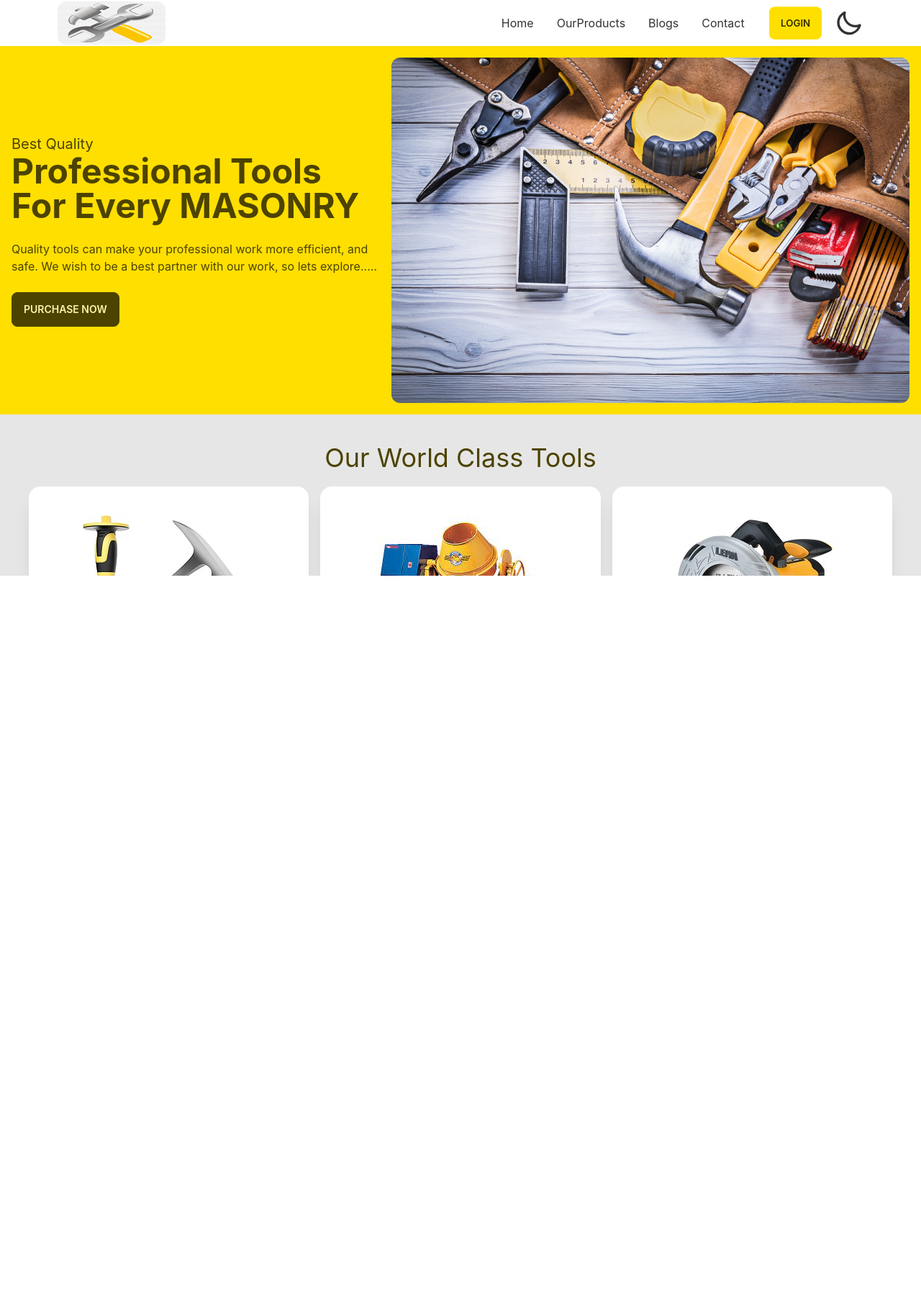
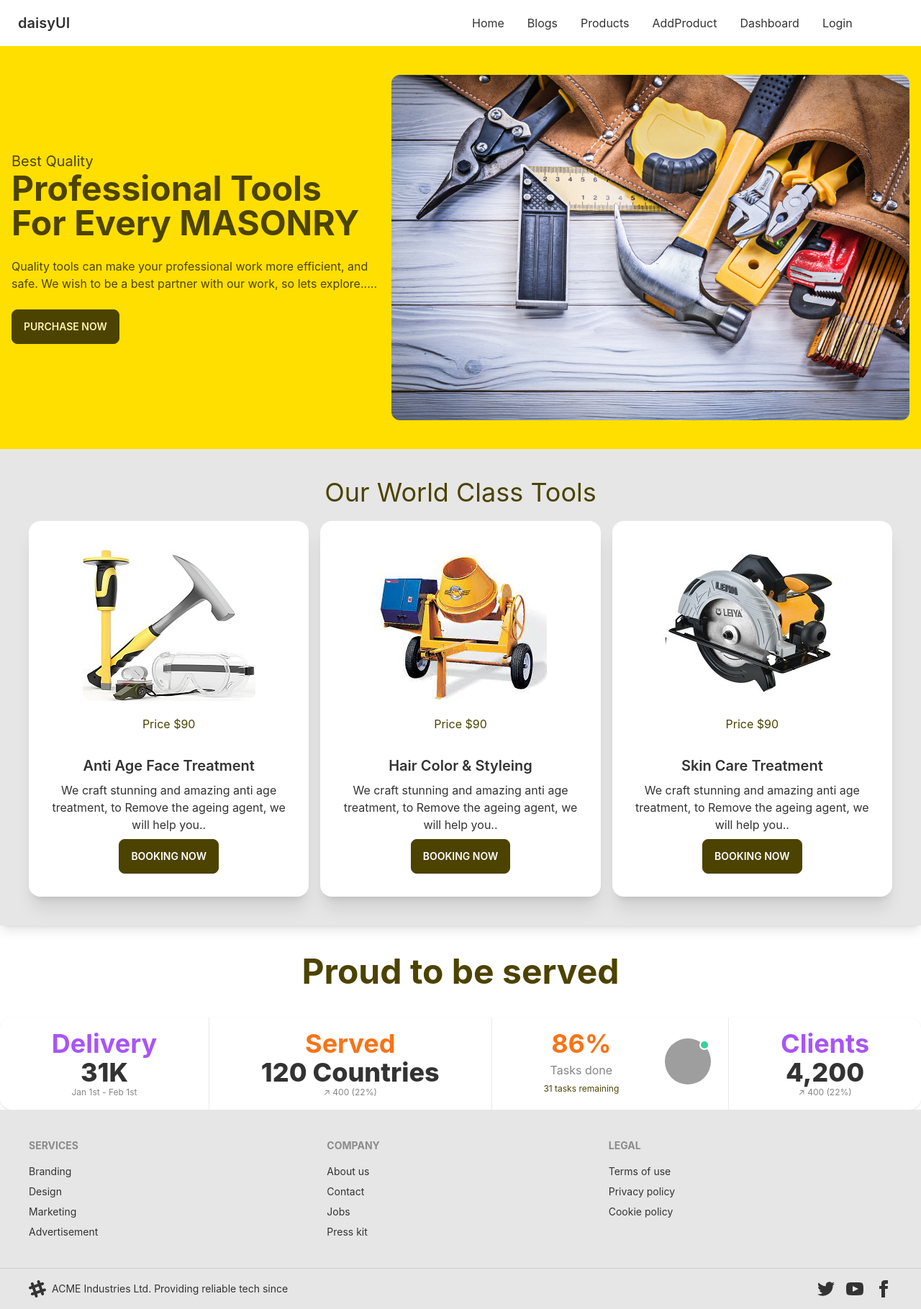
Before and after one commit to omarfarukesham/toolMerchant-client, a React (Create React App) app: page / in a window 1280 px wide. Shown: the whole page at 72% size. Before the commit the page ends 800 px from the top, so only its background shows below. Built offline with nearby package versions, Linux system fonts and the light colour scheme; grey boxes are pictures that could not be loaded; the HTML template or start-up script is replaced by a standard one.

Commit message:
landing page done

```diff
--- a/src/App.js
+++ b/src/App.js
@@ -1,27 +1,29 @@
 
 import { Route, Routes } from 'react-router-dom';
 import './App.css';
+import Blogs from './Components/Pages/Blogs';
 import Contact from './Components/Pages/Contact';
 import Home from './Components/Pages/Home/Home';
+import Products from './Components/Pages/Products';
 // import Home from './Components/Pages/Home/Home';
-import Protfolio from './Components/Pages/Protfolio';
-import Teams from './Components/Pages/Teams';
+
 import Login from './Components/Security/Login';
 import Navbar from './Components/Shared/Navbar';
+import Navbar2 from './Components/Shared/Navbar2';
 
 function App() {
   return (
     <>
-      <Navbar>
+      <Navbar2> </Navbar2>
         <Routes>
           <Route path='/' element={<Home />}></Route>
-          <Route path='/protfolio' element={<Protfolio />}></Route>
-          <Route path='/teams' element={<Teams />}></Route>
+          <Route path='/products' element={<Products />}></Route>
+          <Route path='/blogs' element={<Blogs />}></Route>
           <Route path='/contact' element={<Contact />}></Route>
           <Route path='/login' element={<Login />}></Route>
         </Routes>
 
-      </Navbar>
+
     </>
   );
 }
--- a/src/Components/Pages/Teams.js
+++ b/src/Components/Pages/Blogs.js
@@ -1,11 +1,11 @@
 import React from 'react';
 
-const Teams = () => {
+const Blogs = () => {
     return (
         <div>
-            teams.............
+            blogs..........
         </div>
     );
 };
 
-export default Teams;
+export default Blogs;
--- a/src/Components/Pages/Home/Home.js
+++ b/src/Components/Pages/Home/Home.js
@@ -1,12 +1,18 @@
 import React from 'react';
+import Footer from '../../Shared/Footer';
+import Products from '../Products';
 import Banner from './Banner';
 import Services from './Services';
+import Summary from './Summary';
+
 
 const Home = () => {
     return (
         <>
         <Banner></Banner>
         <Services></Services>
+        <Summary></Summary>
+        <Footer></Footer>
         </>
     );
 };
--- a/src/Components/Pages/Home/Services.js
+++ b/src/Components/Pages/Home/Services.js
@@ -5,7 +5,7 @@ import service3 from '../../../assets/powersow2.jpg'
 
 const Services = () => {
     return (
-        <div>
+        <>
             <div className='mx-auto bg-base-200 shadow-lg p-10 w-full'>
                 <h1 className='text-4xl mb-5 text-secondary text-center text-bold'>Our World Class Tools</h1>
                 <div className='grid grid-cols-1 md:grid-cols-2 lg:grid-cols-3 gap-4 '>
@@ -37,7 +37,7 @@ const Services = () => {
                             </p>
 
                             <div class="card-actions">
-                            <button class="btn btn-secondary text-white">Booking Now</button>
+                                <button class="btn btn-secondary text-white">Booking Now</button>
                             </div>
                         </div>
                     </div>
@@ -53,7 +53,7 @@ const Services = () => {
                             </p>
 
                             <div class="card-actions">
-                            <button class="btn btn-secondary text-white">Booking Now</button>
+                                <button class="btn btn-secondary text-white">Booking Now</button>
                             </div>
                         </div>
                     </div>
@@ -61,7 +61,7 @@ const Services = () => {
 
                 </div>
             </div>
-        </div>
+        </>
     );
 };
 
--- /dev/null
+++ b/src/Components/Pages/Home/Summary.js
@@ -0,0 +1,48 @@
+import React from 'react';
+
+const Summary = () => {
+    return (
+
+        <>
+            <h1 className='my-10 text-center text-5xl font-bold text-secondary'>Proud to be served</h1>
+
+            <div class=" grid row-auto stats stats-vertical lg:stats-horizontal shadow text-center">
+                <div class="stat">
+                    <div class="stat-title text-purple-500 text-4xl font-bold">Delivery</div>
+                    <div class="stat-value">31K</div>
+                    <div class="stat-desc">Jan 1st - Feb 1st</div>
+                </div>
+
+                <div class="stat">
+                    <div class="stat-title text-orange-500 text-4xl font-bold">Served</div>
+                    <div class="stat-value">120 Countries</div>
+                    <div class="stat-desc">↗︎ 400 (22%)</div>
+                </div>
+
+
+                <div class="stat">
+                    <div class="stat-figure text-secondary">
+                        <div class="avatar online">
+                            <div class="w-16 rounded-full">
+                                <img src="https://api.lorem.space/image/face?w=128&h=128" />
+                            </div>
+                        </div>
+                    </div>
+                    <div class="stat-value text-orange-500 text-4xl font-bold">86%</div>
+                    <div class="stat-title">Tasks done</div>
+                    <div class="stat-desc text-secondary">31 tasks remaining</div>
+                </div>
+                <div class="stat">
+                    <div class="stat-title text-purple-500 text-4xl font-bold">Clients</div>
+                    <div class="stat-value">4,200</div>
+                    <div class="stat-desc">↗︎ 400 (22%)</div>
+                </div>
+
+            </div>
+
+        </>
+
+    );
+};
+
+export default Summary;
--- /dev/null
+++ b/src/Components/Pages/Products.js
@@ -0,0 +1,11 @@
+import React from 'react';
+
+const Products = () => {
+    return (
+    <>
+        product pages...........
+    </>
+    );
+};
+
+export default Products;
--- a/src/Components/Pages/Protfolio.js
+++ /dev/null
@@ -1,11 +0,0 @@
-import React from 'react';
-
-const Protfolio = () => {
-    return (
-        <div>
-            protfolio............
-        </div>
-    );
-};
-
-export default Protfolio;
--- /dev/null
+++ b/src/Components/Shared/Footer.js
@@ -0,0 +1,45 @@
+import React from 'react';
+
+const Footer = () => {
+    return (
+        <>
+            <footer class="footer p-10 bg-base-200 text-base-content">
+                <div>
+                    <span class="footer-title">Services</span>
+                    <a class="link link-hover">Branding</a>
+                    <a class="link link-hover">Design</a>
+                    <a class="link link-hover">Marketing</a>
+                    <a class="link link-hover">Advertisement</a>
+                </div>
+                <div>
+                    <span class="footer-title">Company</span>
+                    <a class="link link-hover">About us</a>
+                    <a class="link link-hover">Contact</a>
+                    <a class="link link-hover">Jobs</a>
+                    <a class="link link-hover">Press kit</a>
+                </div>
+                <div>
+                    <span class="footer-title">Legal</span>
+                    <a class="link link-hover">Terms of use</a>
+                    <a class="link link-hover">Privacy policy</a>
+                    <a class="link link-hover">Cookie policy</a>
+                </div>
+            </footer>
+            <footer class="footer px-10 py-4 border-t bg-base-200 text-base-content border-base-300">
+                <div class="items-center grid-flow-col">
+                    <svg width="24" height="24" viewBox="0 0 24 24" xmlns="http://www.w3.org/2000/svg" fill-rule="evenodd" clip-rule="evenodd" class="fill-current"><path d="M22.672 15.226l-2.432.811.841 2.515c.33 1.019-.209 2.127-1.23 2.456-1.15.325-2.148-.321-2.463-1.226l-.84-2.518-5.013 1.677.84 2.517c.391 1.203-.434 2.542-1.831 2.542-.88 0-1.601-.564-1.86-1.314l-.842-2.516-2.431.809c-1.135.328-2.145-.317-2.463-1.229-.329-1.018.211-2.127 1.231-2.456l2.432-.809-1.621-4.823-2.432.808c-1.355.384-2.558-.59-2.558-1.839 0-.817.509-1.582 1.327-1.846l2.433-.809-.842-2.515c-.33-1.02.211-2.129 1.232-2.458 1.02-.329 2.13.209 2.461 1.229l.842 2.515 5.011-1.677-.839-2.517c-.403-1.238.484-2.553 1.843-2.553.819 0 1.585.509 1.85 1.326l.841 2.517 2.431-.81c1.02-.33 2.131.211 2.461 1.229.332 1.018-.21 2.126-1.23 2.456l-2.433.809 1.622 4.823 2.433-.809c1.242-.401 2.557.484 2.557 1.838 0 .819-.51 1.583-1.328 1.847m-8.992-6.428l-5.01 1.675 1.619 4.828 5.011-1.674-1.62-4.829z"></path></svg>
+                    <p>ACME Industries Ltd. Providing reliable tech since  </p>
+                </div>
+                <div class="md:place-self-center md:justify-self-end">
+                    <div class="grid grid-flow-col gap-4">
+                        <a><svg xmlns="http://www.w3.org/2000/svg" width="24" height="24" viewBox="0 0 24 24" class="fill-current"><path d="M24 4.557c-.883.392-1.832.656-2.828.775 1.017-.609 1.798-1.574 2.165-2.724-.951.564-2.005.974-3.127 1.195-.897-.957-2.178-1.555-3.594-1.555-3.179 0-5.515 2.966-4.797 6.045-4.091-.205-7.719-2.165-10.148-5.144-1.29 2.213-.669 5.108 1.523 6.574-.806-.026-1.566-.247-2.229-.616-.054 2.281 1.581 4.415 3.949 4.89-.693.188-1.452.232-2.224.084.626 1.956 2.444 3.379 4.6 3.419-2.07 1.623-4.678 2.348-7.29 2.04 2.179 1.397 4.768 2.212 7.548 2.212 9.142 0 14.307-7.721 13.995-14.646.962-.695 1.797-1.562 2.457-2.549z"></path></svg></a>
+                        <a><svg xmlns="http://www.w3.org/2000/svg" width="24" height="24" viewBox="0 0 24 24" class="fill-current"><path d="M19.615 3.184c-3.604-.246-11.631-.245-15.23 0-3.897.266-4.356 2.62-4.385 8.816.029 6.185.484 8.549 4.385 8.816 3.6.245 11.626.246 15.23 0 3.897-.266 4.356-2.62 4.385-8.816-.029-6.185-.484-8.549-4.385-8.816zm-10.615 12.816v-8l8 3.993-8 4.007z"></path></svg></a>
+                        <a><svg xmlns="http://www.w3.org/2000/svg" width="24" height="24" viewBox="0 0 24 24" class="fill-current"><path d="M9 8h-3v4h3v12h5v-12h3.642l.358-4h-4v-1.667c0-.955.192-1.333 1.115-1.333h2.885v-5h-3.808c-3.596 0-5.192 1.583-5.192 4.615v3.385z"></path></svg></a>
+                    </div>
+                </div>
+            </footer>
+        </>
+    );
+};
+
+export default Footer;
--- a/src/Components/Shared/Navbar.js
+++ b/src/Components/Shared/Navbar.js
@@ -18,8 +18,8 @@ const Navbar = ({ children }) => {
                         <ul class="menu menu-horizontal">
 
                             <li><Link className='rounded-xl py-0' to='/'>Home</Link></li>
-                            <li><Link className='rounded-xl' to='/protfolio'>OurProducts</Link></li>
-                            <li><Link className='rounded-xl' to='/teams'>Blogs</Link></li>
+                            <li><Link className='rounded-xl' to='/products'>OurProducts</Link></li>
+                            <li><Link className='rounded-xl' to='/blogs'>Blogs</Link></li>
                             <li><Link className='rounded-xl' to='/contact'>Contact</Link></li>
                             <li><Link className='rounded-xl' to='/login'><button className='btn btn-primary'>Login</button></Link></li>
                             <label class="swap swap-rotate" >
@@ -28,12 +28,11 @@ const Navbar = ({ children }) => {
                                 <svg class="swap-off fill-current w-10 h-10" xmlns="http://www.w3.org/2000/svg" viewBox="0 0 24 24"><path d="M21.64,13a1,1,0,0,0-1.05-.14,8.05,8.05,0,0,1-3.37.73A8.15,8.15,0,0,1,9.08,5.49a8.59,8.59,0,0,1,.25-2A1,1,0,0,0,8,2.36,10.14,10.14,0,1,0,22,14.05,1,1,0,0,0,21.64,13Zm-9.5,6.69A8.14,8.14,0,0,1,7.08,5.22v.27A10.15,10.15,0,0,0,17.22,15.63a9.79,9.79,0,0,0,2.1-.22A8.11,8.11,0,0,1,12.14,19.73Z" /></svg>
                                 </label>
 
-
                         </ul>
                     </div>
                 </div>
 
-                {children}
+                {/* {children} */}
             </div>
 
             <div class="drawer-side">
@@ -41,8 +40,8 @@ const Navbar = ({ children }) => {
                 <ul class="menu p-4 overflow-y-auto w-80 bg-base-100">
 
                     <li><Link to='/'>Home</Link></li>
-                    <li><Link to='/protfolio'>Portfolio</Link></li>
-                    <li><Link to='/teams'>Our Team</Link></li>
+                    <li><Link to='/products'>OurProduct</Link></li>
+                    <li><Link to='/blogs'>Blogs</Link></li>
                     <li><Link to='/contact'>Contact</Link></li>
                     <li><Link to='/login'><button className='btn btn-primary'>Login</button></Link></li>
 
--- /dev/null
+++ b/src/Components/Shared/Navbar2.js
@@ -0,0 +1,37 @@
+import React from 'react';
+import { Link } from 'react-router-dom';
+
+const Navbar2 = () => {
+    return (
+        <div class="navbar bg-base-100">
+        <div class="navbar-start">
+          <div class="dropdown">
+            <label tabindex="0" class="btn btn-ghost lg:hidden">
+              <svg xmlns="http://www.w3.org/2000/svg" class="h-5 w-5" fill="none" viewBox="0 0 24 24" stroke="currentColor"><path stroke-linecap="round" stroke-linejoin="round" stroke-width="2" d="M4 6h16M4 12h8m-8 6h16" /></svg>
+            </label>
+            <ul tabindex="0" class="menu menu-compact dropdown-content mt-3 p-2 shadow bg-base-100 rounded-box w-52">
+              <li><Link to="/">Home</Link></li>
+              <li><Link to="/Blogs">Blogs</Link> </li>
+              <li><Link to="/Login">Login</Link></li>
+              <li><Link to="/Contact">Contact</Link></li>
+
+            </ul>
+          </div>
+          <a class="btn btn-ghost normal-case text-xl">daisyUI</a>
+        </div>
+        <div class="navbar-center hidden lg:flex">
+          <ul class="menu menu-horizontal p-0">
+          <li><Link to="/">Home</Link></li>
+              <li><Link to="/Blogs">Blogs</Link> </li>
+              <li><Link to="/products">Products</Link></li>
+              <li><Link to="/Contact">AddProduct</Link></li>
+              <li><Link to="/Contact">Dashboard</Link></li>
+              <li><Link to="/login">Login</Link></li>
+          </ul>
+        </div>
+
+      </div>
+    );
+};
+
+export default Navbar2;
```
